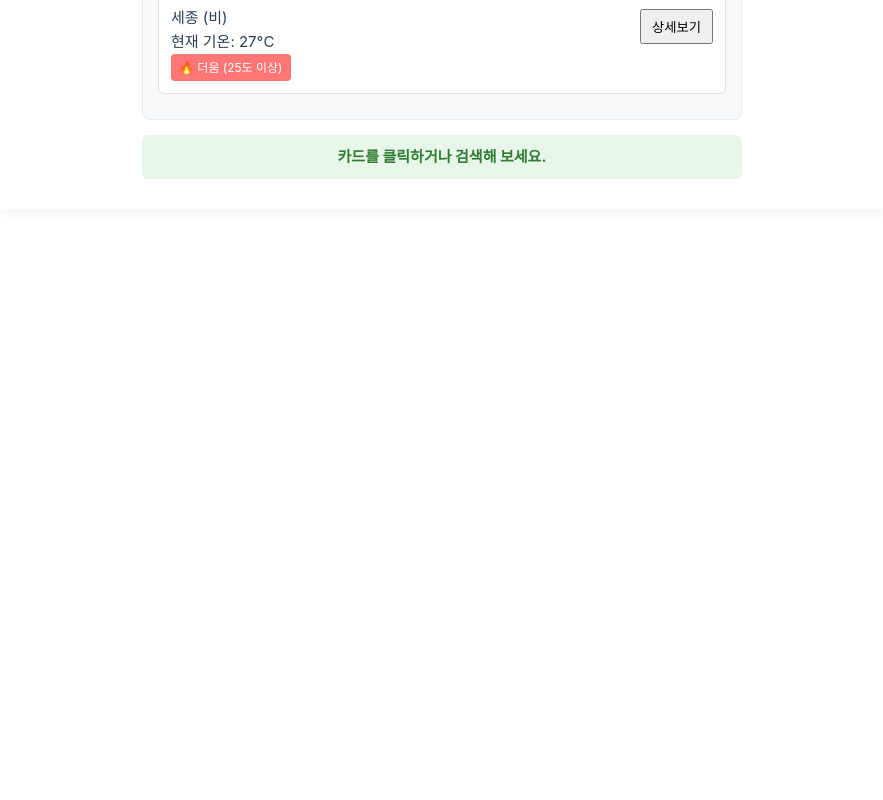
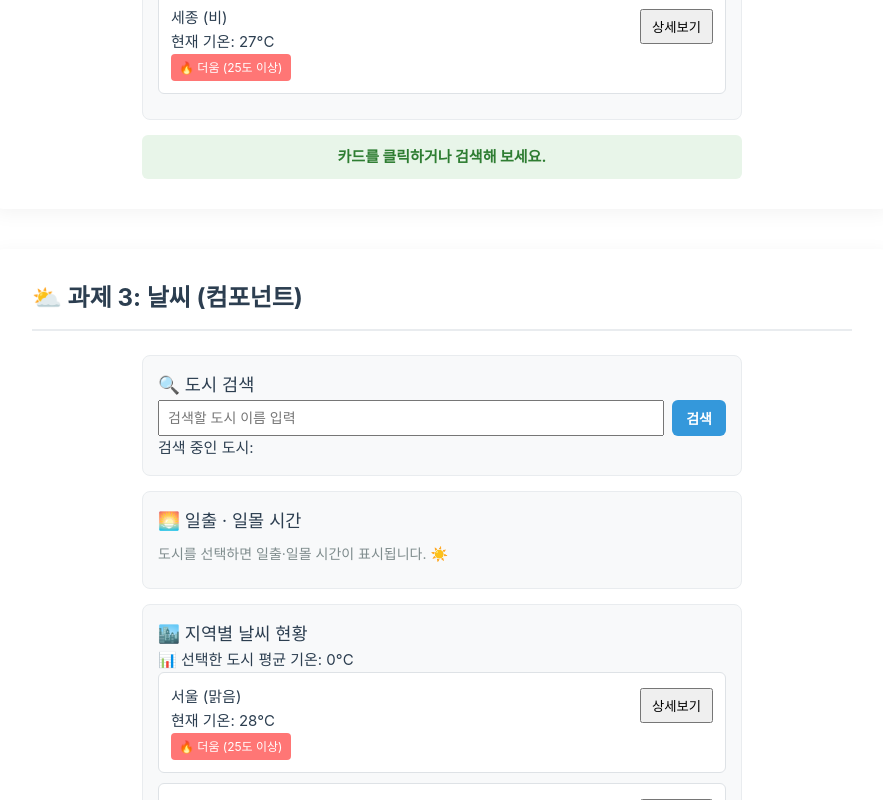
Before and after one commit to mingyukang5420/skala-vue, a Vue app: page / in a window 1280 px wide. Shown: the part 2000-2800 px from the top of the page, without its empty margins (18-901 px from the left). Before the commit the page ends 2249 px from the top, so only its background shows below. Built offline with nearby package versions, Linux system fonts and the light colour scheme.

Commit message:
chore: add weather component section to home view

```diff
--- a/src/views/WeatherHomeView.vue
+++ b/src/views/WeatherHomeView.vue
@@ -1,6 +1,7 @@
 <script setup>
 import WeatherMockup from '@/components/exercise/WeatherMockup.vue'
 import WeatherComposition from '@/components/exercise/WeatherComposition.vue'
+import WeatherParent from '@/components/exercise/WeatherParent.vue'
 </script>
 
 <template>
@@ -14,4 +15,9 @@ import WeatherComposition from '@/components/exercise/WeatherComposition.vue'
     <hr />
     <WeatherComposition />
   </div>
+  <div class="app-container">
+    <h1>⛅ 과제 3: 날씨 (컴포넌트)</h1>
+    <hr />
+    <WeatherParent />
+  </div>
 </template>
```
